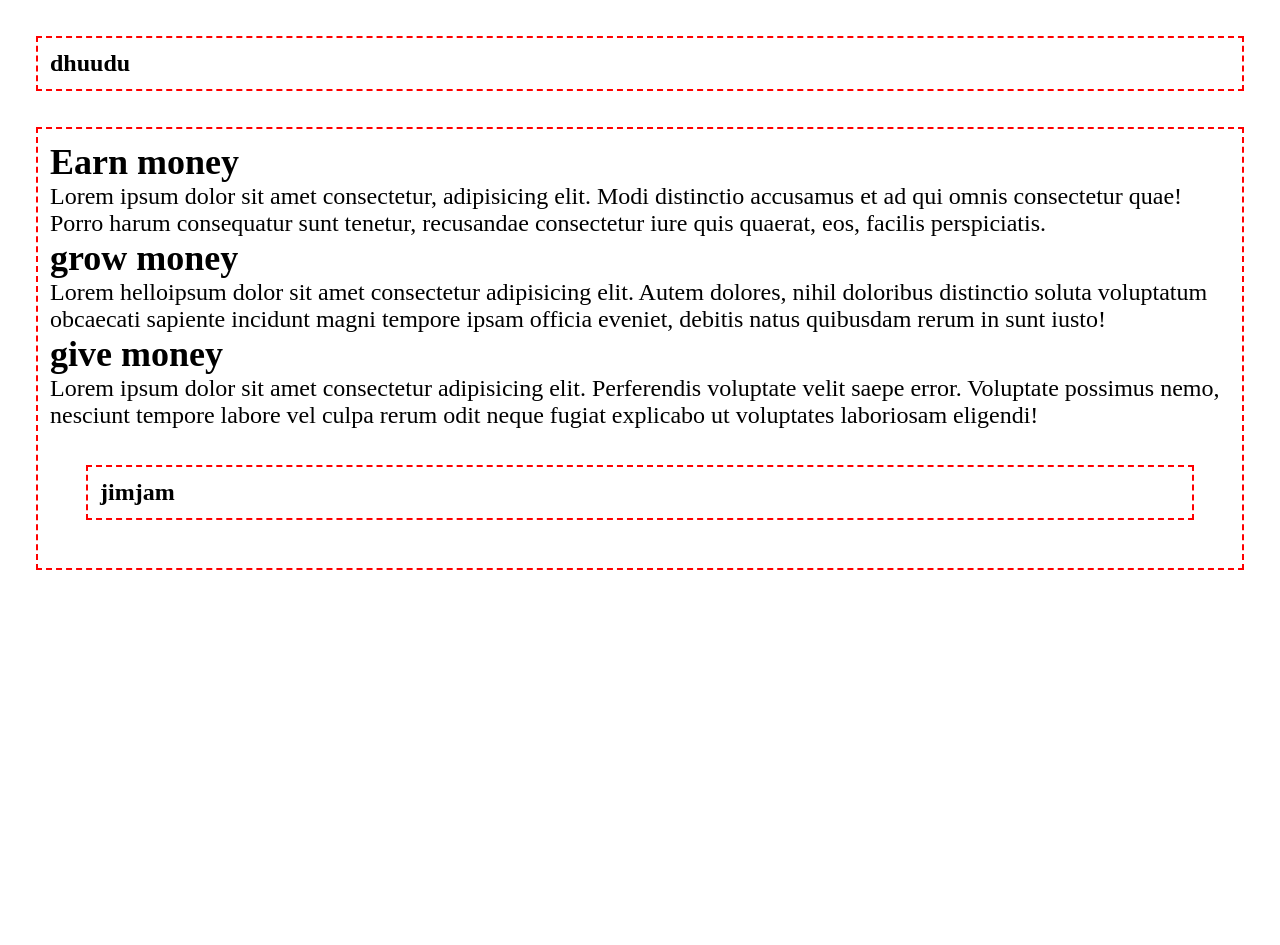
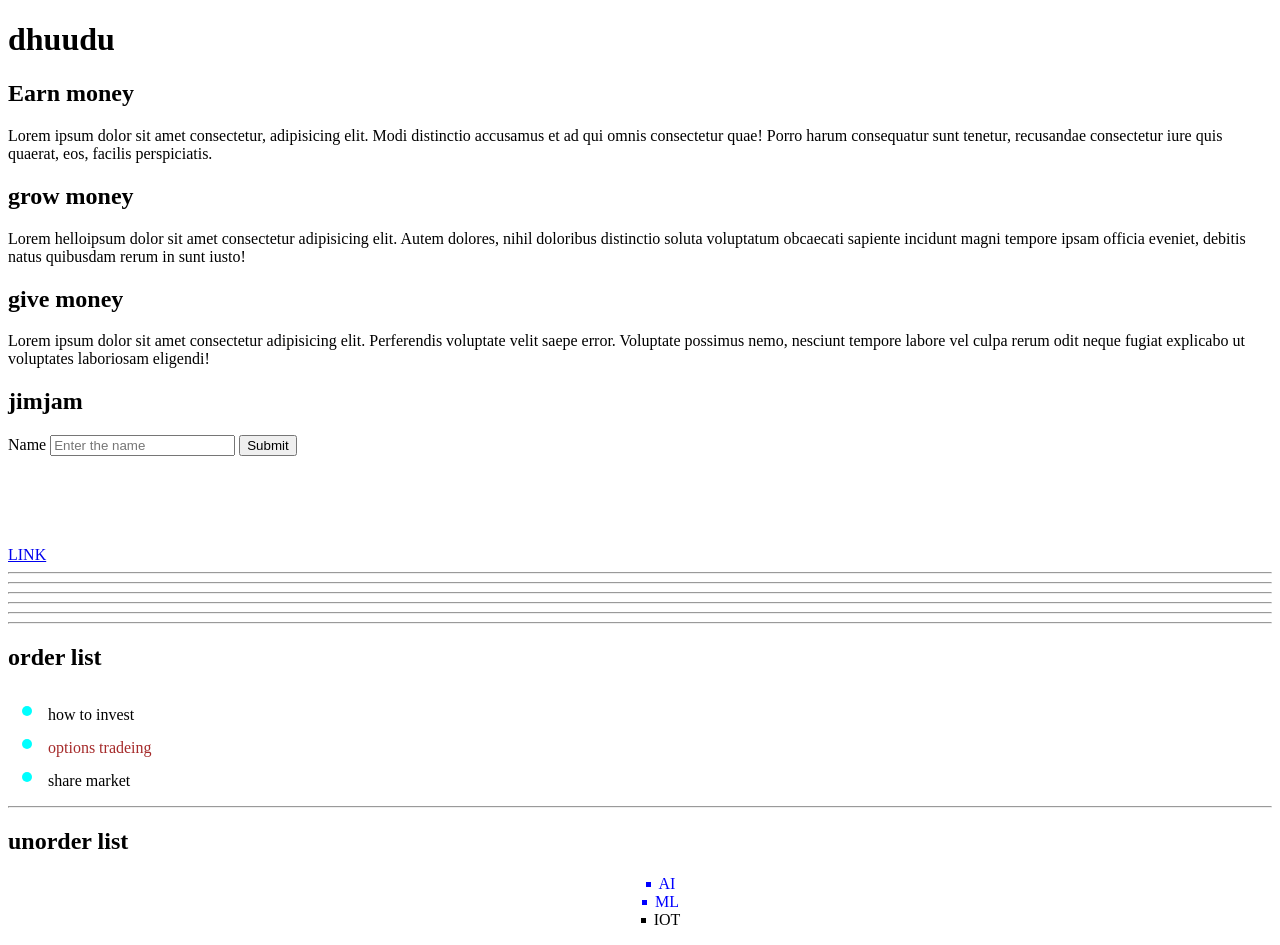
Before and after one commit to arunachalam077/Mernstack, a plain HTML site: page Css/css/index.html in a window 1280 px wide. Before the commit the page ends 800 px from the top, so only its background shows below. Drawn offline with Linux system fonts and the light colour scheme.

Commit message:
first commit

```diff
--- a/Css/css/index.html
+++ b/Css/css/index.html
@@ -23,7 +23,33 @@
                 <h2 class="high">give money</h2>
                 <p>Lorem ipsum dolor sit amet consectetur adipisicing elit. Perferendis voluptate velit saepe error. Voluptate possimus nemo, nesciunt tempore labore vel culpa rerum odit neque fugiat explicabo ut voluptates laboriosam eligendi!</p>
             </article>
-            <h2 class="container">jimjam</h2>
+            <h2 class="circle">jimjam</h2>
+
+            <form>
+                <label for="name">Name</label>
+                <input type="text" name="name" id="name" placeholder="Enter the name">
+                <button>Submit</button>
+            </form>
+            <br><br><br><br><br>
+            <a href="#">LINK</a>
+            <hr>
+            <hr>
+            <hr>
+            <hr>
+            <hr>
+            <hr>
+
+           <H2>order list</H2>
+           <ul>
+            <li>how to invest</li>
+            <li>options tradeing</li>
+            <li>share market</li>
+           </ul>
+           <hr>
+           <h2>unorder list</h2>
+           <ol reversed> <li>AI</li>
+            <li value="20">ML</li>
+            <li>IOT</li></ol>
 
         </main>
     </header>
--- a/Css/css/main.css
+++ b/Css/css/main.css
@@ -62,18 +62,106 @@ p{
 } */
 /* ''''''''''''''''''''''''''''''''''''' */
 /* Box model */
-*{
+/* *{
 
     margin: 0;
     padding: 0;
     box-sizing: border-box;
 }
 .container{
-    border: 2px dashed red;
+    border: 5px double red;
     font-size: 1.5rem;
     /* margin: 0.5em 2em ;
     margin-top: 1em;
     margin-right: 2em; */
-    margin: 1.5em;
+    /* margin: 1.5em;
     padding: 0.5em;
+    outline: 5px solid blue;
+    outline-offset: -10px;
+
 }
+.circle{
+    border: 10px solid green;
+    border-radius: 50%;
+    width: 140px;
+    height: 100px;
+    margin-left: 2em;
+    padding: 10px;
+    outline: 5px dashed black;
+    outline-offset: 10px;
+background-color: aquamarine;
+} */
+
+/* oooooooooooooooooooooooooooooooooooooooo */
+/* Typography */
+/* body{
+    padding: 10%;
+    font-size: 1rem;
+
+}
+/* input,button{ */
+    /* font-size: inherit; */
+/* } */
+/* .container{
+    text-decoration:dashed;
+} */
+/* p{
+    /* text-transform: uppercase; */
+    /* text-align: left; */
+    /* text-indent: 2em; */
+    /* line-height: 1.5;
+    letter-spacing: 2px;
+    word-spacing: 2em; */
+    /* font-weight: 1000;
+    font-family
+: 'Gill Sans', 'Gill Sans MT', Calibri, 'Trebuchet MS', sans-serif;} */
+
+
+    /* @@@@@@@@@@@@@@@@@@@@@@@@@@@@@@@@@@@ */
+    /* styleing the links  */
+
+/* a{
+    text-decoration: none;
+    cursor: not-allowed;
+    color: brown;
+}
+a:visited{
+    color: #000;
+}
+a:active{
+    color: aqua;
+}
+a:hover{
+    color: darkorange;
+} */
+/* a:hover, a:focus{
+    background-color: rgba(red, green, blue, alpha);
+
+      opacity: 0.1;
+} */
+
+/* >>>>>>>>>>>>>>>>>>>>>>>>>>>>>>> */
+/* lIST STYLE */
+ol{
+    list-style-type: square;
+    text-align: center;
+    list-style-position: inside;
+    /* list-style-image: url(https://cdn2.vectorstock.com/i/1000x1000/10/96/green-check-mark-icon-in-a-circle-tick-symbol-vector-41911096.jpg); */
+ color: blue;
+ list-style: square url(smoething) inside ;
+
+}
+ul li:nth-child(2){
+    color: brown;
+
+}
+ol li:nth-child(3){
+    color: black;
+
+}
+ul li::marker{
+    color: aqua;
+    font-size: 2em;
+    content: only today offer;
+}
+/* marker mean style symbol its sudo element */
```
